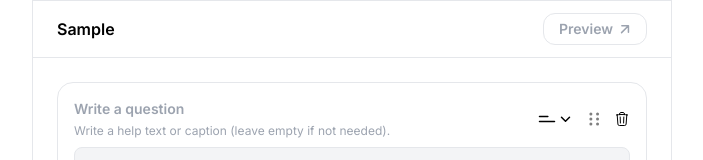
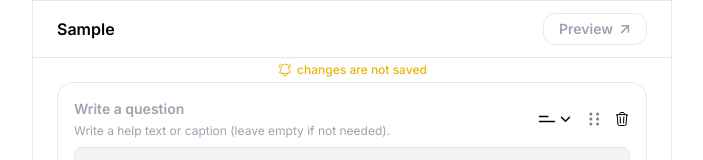
Before and after one commit to EltonLobo07/simple-form-builder, a Next.js app: page / in a window 1280 px wide. Both pictures are taken after typing "Sample" into the empty fields and a click on the button "Add question". Shown: the top 160 px of the page, without its empty margins (288-991 px from the left). Built offline with nearby package versions, Linux system fonts and the light colour scheme.

Commit message:
add form builder's warning & error notifier

```diff
--- a/src/app/ui/form-builder/FormBuilder.tsx
+++ b/src/app/ui/form-builder/FormBuilder.tsx
@@ -5,6 +5,7 @@ import { PreviewLink } from "./PreviewLink";
 import { AddQuestionBtn } from "./AddQuestionBtn";
 import { Questions } from "./Questions";
 import { Draft, Tick } from "../icons";
+import { Notifier } from "./Notifier";
 
 type Props = Readonly<{
   headingLvl: 1 | 2 | 3 | 4 | 5 | 6;
@@ -24,12 +25,15 @@ export function FormBuilder(props: Props) {
       className="border border-gray-200 min-h-full max-w-[min(100%,40rem)] mx-auto flex flex-col"
     >
       <FormStateProvider>
-        <header className="sticky top-0 z-10 bg-white pl-[20px] mb-24px pr-24px flex flex-wrap items-center justify-between gap-x-2 py-3 border-b border-gray-200">
-          <Heading id={formHeadingId} className="grow">
-            <HeadingInput />
-          </Heading>
-          <PreviewLink />
-        </header>
+        <div className="sticky top-0 z-10 bg-white">
+          <header className="flex flex-wrap items-center justify-between gap-x-2 border-b border-gray-200 py-3 pl-[20px] pr-24px">
+            <Heading id={formHeadingId} className="grow">
+              <HeadingInput />
+            </Heading>
+            <PreviewLink />
+          </header>
+          <Notifier />
+        </div>
         <div className="grow">
           <Questions />
           <AddQuestionBtn />
--- /dev/null
+++ b/src/app/ui/form-builder/Notifier.tsx
@@ -0,0 +1,34 @@
+"use client";
+
+import { classJoin } from "@/utils/tailwind";
+import { useFormState } from "./form-state";
+import { Bell, Error } from "../icons";
+import { Notification } from "./types";
+
+const TYPE_TO_ICON: Record<Notification["type"], () => React.ReactNode> = {
+  critical: Error,
+  warning: Bell,
+};
+
+export function Notifier() {
+  const notification = useFormState((state) => state.notification);
+  const Icon = TYPE_TO_ICON[notification?.type ?? "warning"];
+
+  return (
+    <div
+      aria-live="polite"
+      aria-atomic={true}
+      className={classJoin(
+        "min-h-6 text-xs font-medium flex justify-center items-center gap-x-1",
+        notification?.type === "critical" ? "text-red-500" : "text-yellow-500"
+      )}
+    >
+      {notification?.message && (
+        <>
+          <Icon />
+          <span>{notification.message}</span>
+        </>
+      )}
+    </div>
+  );
+}
--- a/src/app/ui/form-builder/form-state.tsx
+++ b/src/app/ui/form-builder/form-state.tsx
@@ -2,7 +2,7 @@
 
 import React from "react";
 import { createStore, useStore, type StoreApi } from "zustand";
-import type { FormState, Question } from "./types";
+import type { FormState, Notification, Question } from "./types";
 
 export const FormBuilderStateContext =
   React.createContext<StoreApi<FormState> | null>(null);
@@ -11,6 +11,7 @@ export function FormStateProvider(
   props: Readonly<{
     initialHeading?: string;
     initialQuestions?: Question[];
+    initialNotification?: Notification | null;
     children: React.ReactNode;
   }>
 ) {
@@ -19,18 +20,33 @@ export function FormStateProvider(
       createStore<FormState>()((set) => ({
         heading: props.initialHeading ?? "",
         questions: props.initialQuestions ?? [],
+        notification: props.initialNotification ?? null,
+        // todo: create a middleware to get rid of the repitition - setting `notification`
         addQuestion: (question: Question) =>
-          set(({ questions }) => ({ questions: [...questions, question] })),
+          set(({ questions }) => ({
+            questions: [...questions, question],
+            notification: {
+              type: "warning",
+              message: "changes are not saved",
+            },
+          })),
         updateQuestion: (id: string, updated: Question) => {
           set((state) => ({
             questions: state.questions.map((question) =>
               question.id === id ? updated : question
             ),
+            notification: { type: "warning", message: "changes are not saved" },
           }));
         },
         deleteQuestion: (id: string) => {
           set((state) => ({
             questions: state.questions.filter((question) => question.id !== id),
+            notification: { type: "warning", message: "changes are not saved" },
+          }));
+        },
+        setNotification: (notification: Notification) => {
+          set(() => ({
+            notification,
           }));
         },
       })),
--- a/src/app/ui/form-builder/types.ts
+++ b/src/app/ui/form-builder/types.ts
@@ -23,10 +23,17 @@ export type QuestionWithoutOptions = QuestionCommonProps & {
 
 export type Question = QuestionWithOptions | QuestionWithoutOptions;
 
+export type Notification = {
+  type: "critical" | "warning";
+  message: string;
+};
+
 export type FormState = {
   heading: string;
   questions: Question[];
+  notification: Notification | null;
   addQuestion: (question: Question) => void;
   updateQuestion: (id: string, updated: Question) => void;
   deleteQuestion: (id: string) => void;
+  setNotification: (notification: Notification) => void;
 };
--- /dev/null
+++ b/src/app/ui/icons/Bell.tsx
@@ -0,0 +1,19 @@
+export function Bell() {
+  return (
+    <svg
+      aria-hidden={true}
+      xmlns="http://www.w3.org/2000/svg"
+      fill="none"
+      stroke="currentColor"
+      strokeWidth="1.5"
+      className="w-16px h-16px"
+      viewBox="0 0 24 24"
+    >
+      <path
+        strokeLinecap="round"
+        strokeLinejoin="round"
+        d="M14.857 17.082a23.9 23.9 0 0 0 5.454-1.31A8.97 8.97 0 0 1 18 9.75V9A6 6 0 0 0 6 9v.75a8.97 8.97 0 0 1-2.312 6.022c1.733.64 3.56 1.085 5.455 1.31m5.714 0a24.3 24.3 0 0 1-5.714 0m5.714 0a3 3 0 1 1-5.714 0M3.124 7.5A8.97 8.97 0 0 1 5.292 3m13.416 0a8.97 8.97 0 0 1 2.168 4.5"
+      ></path>
+    </svg>
+  );
+}
--- /dev/null
+++ b/src/app/ui/icons/Error.tsx
@@ -0,0 +1,19 @@
+export function Error() {
+  return (
+    <svg
+      aria-hidden={true}
+      xmlns="http://www.w3.org/2000/svg"
+      fill="none"
+      stroke="currentColor"
+      strokeWidth="1.5"
+      className="w-16px h-16px"
+      viewBox="0 0 24 24"
+    >
+      <path
+        strokeLinecap="round"
+        strokeLinejoin="round"
+        d="M12 9v3.75m9-.75a9 9 0 1 1-18 0 9 9 0 0 1 18 0m-9 3.75h.008v.008H12z"
+      ></path>
+    </svg>
+  );
+}
--- a/src/app/ui/icons/index.ts
+++ b/src/app/ui/icons/index.ts
@@ -11,3 +11,5 @@ export * from "./Number";
 export * from "./Url";
 export * from "./Circle";
 export * from "./Delete";
+export * from "./Bell";
+export * from "./Error";
```
